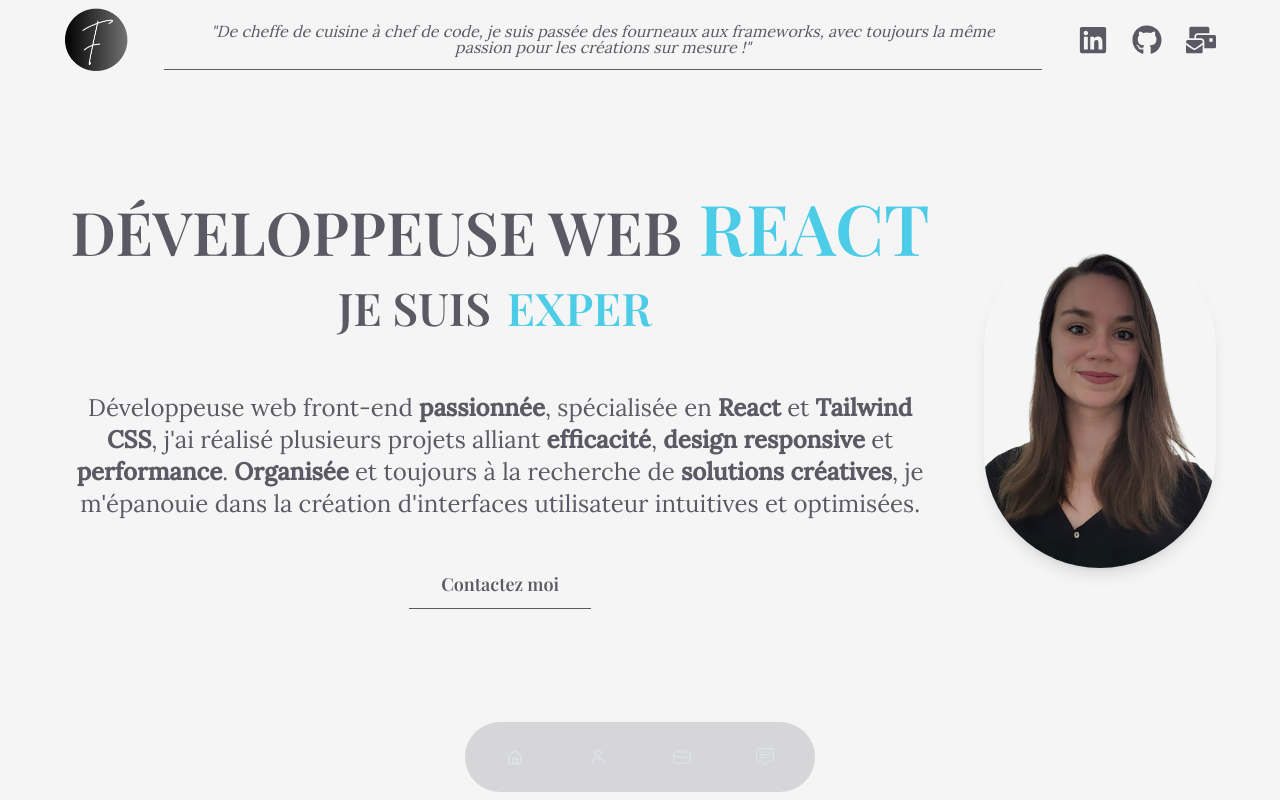
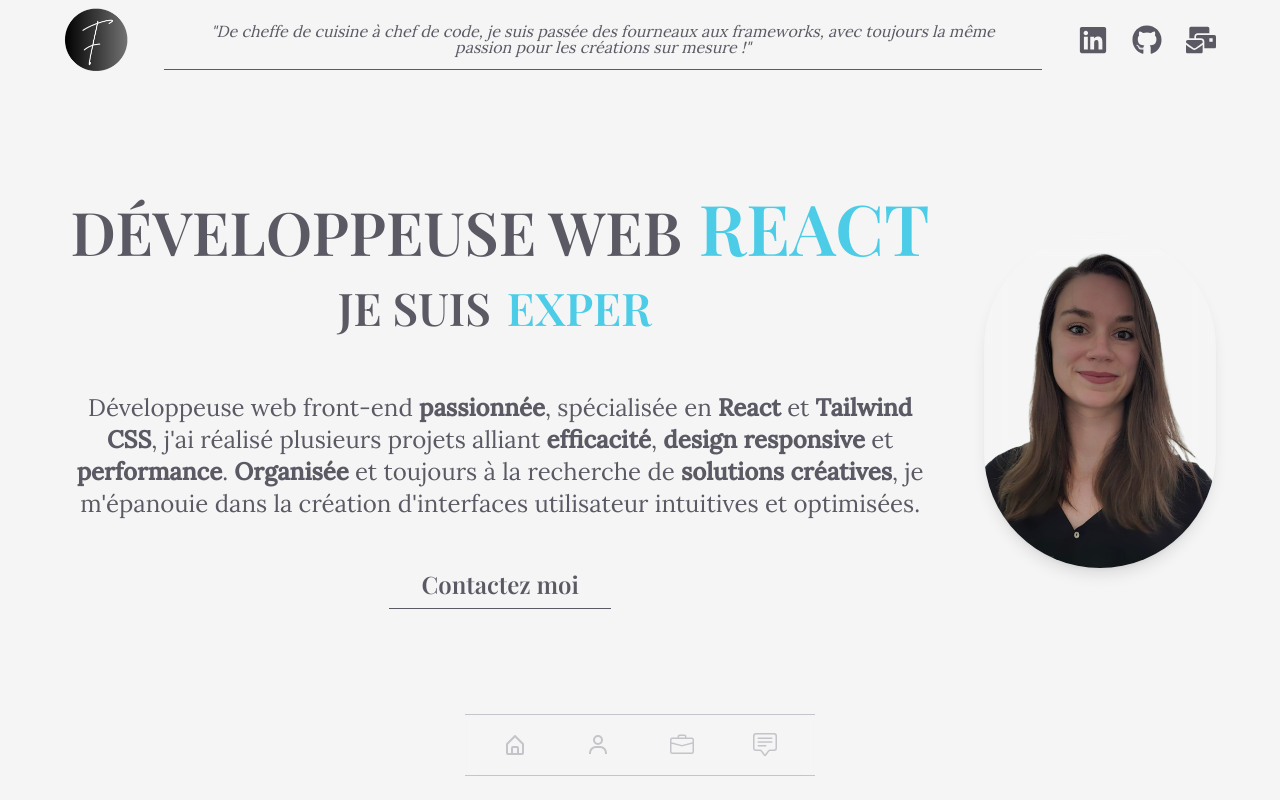
Before and after one commit to FlorianeHJ/florianehj, a React (Create React App) app: page / in a window 1280 px wide. Shown: the top 800 px of the page. Built offline with nearby package versions, Linux system fonts and the light colour scheme.

Commit message:
modif navbar

```diff
--- /dev/null
+++ b/src/components/BtnNav.jsx
@@ -0,0 +1,16 @@
+import React from 'react'
+import { Link } from 'react-scroll'
+
+const BtnNav = ({ to, icon }) => {
+    return (
+        <Link
+            to={to}
+            smooth={true}
+            className="cursor-pointer w-[60px] h-[60px] flex items-center justify-center transition-transform duration-200 hover:scale-105 hover:text-text"
+        >
+            {icon}
+        </Link>
+    )
+}
+
+export default BtnNav
--- a/src/components/Header.jsx
+++ b/src/components/Header.jsx
@@ -57,17 +57,26 @@ const Header = () => {
                     </div>
                 </div>
                 <div>
-                    <div className="flex text-3xl gap-x-6 max-w-max mx-auto ">
+                    <div className="flex text-3xl gap-x-6 max-w-max mx-auto">
                         <a
                             target="_blank"
                             href="https://www.linkedin.com/in/floriane-hurtebize-03218b119/"
+                            className="transition-transform duration-200 hover:scale-125 hover:text-accent"
                         >
                             <FaLinkedin />
                         </a>
-                        <a target="_blank" href="https://github.com/FlorianeHJ">
+                        <a
+                            target="_blank"
+                            href="https://github.com/FlorianeHJ"
+                            className="transition-transform duration-200 hover:scale-125 hover:text-accent"
+                        >
                             <FaGithub />
                         </a>
-                        <a target="_blank" href="mailto:fjulia.dev@gmail.com">
+                        <a
+                            target="_blank"
+                            href="mailto:fjulia.dev@gmail.com"
+                            className="transition-transform duration-200 hover:scale-125 hover:text-accent"
+                        >
                             <FaMailBulk />
                         </a>
                     </div>
--- a/src/components/Nav.jsx
+++ b/src/components/Nav.jsx
@@ -1,40 +1,15 @@
 import { BiHomeAlt, BiUser } from 'react-icons/bi'
 import { BsBriefcase, BsChatSquareText } from 'react-icons/bs'
-import { Link } from 'react-scroll'
+import BtnNav from './BtnNav' // Assurez-vous que le chemin du fichier est correct
 
 const Nav = () => {
     return (
-        <nav className="fixed bottom-2 lg:bottom:8 w-full overflow-hidden z-50">
-            <div className="w-[350px] bg-primary/20 h-[70px] backdrop-blur-2x1 rounded-full mx-auto px-5 flex justify-between items-center text-2x1 text-[#e0f2fe]/50 '">
-                <Link
-                    to="home"
-                    smooth={true}
-                    className="cursor-pointer w-[60px] h-[60px]  flex items-center justify-center hover:hover active:active "
-                >
-                    <BiHomeAlt />
-                </Link>
-                <Link
-                    to="about"
-                    smooth={true}
-                    className="cursor-pointer w-[60px] h-[60px] flex items-center justify-center hover:hover"
-                >
-                    <BiUser />
-                </Link>
-
-                <Link
-                    to="work"
-                    smooth={true}
-                    className="cursor-pointer w-[60px] h-[60px] flex items-center justify-center hover:hover"
-                >
-                    <BsBriefcase />
-                </Link>
-                <Link
-                    to="contact"
-                    smooth={true}
-                    className="cursor-pointer w-[60px] h-[60px] flex items-center justify-center hover:hover"
-                >
-                    <BsChatSquareText />
-                </Link>
+        <nav className="fixed bottom-2 lg:bottom-6 w-full overflow-hidden z-50">
+            <div className="w-[350px] mx-auto px-5 flex justify-between items-center text-2xl text-btnActive border-t border-b border-btnActive backdrop-blur-sm">
+                <BtnNav to="home" icon={<BiHomeAlt />} />
+                <BtnNav to="about" icon={<BiUser />} />
+                <BtnNav to="work" icon={<BsBriefcase />} />
+                <BtnNav to="contact" icon={<BsChatSquareText />} />
             </div>
         </nav>
     )
--- a/src/index.css
+++ b/src/index.css
@@ -13,7 +13,7 @@
         @apply font-primary font-semibold text-[26px] mb-6 leading-[46px];
     }
     .btn {
-        @apply font-primary text-text font-bold px-8 py-2 border-b  transition duration-200 ease-in-out;
+        @apply font-primary text-text font-bold px-8 py-2 border-b  transition duration-200 ease-in-out text-2xl;
     }
 
     .btn:hover {
--- a/tailwind.config.js
+++ b/tailwind.config.js
@@ -26,7 +26,6 @@ module.exports = {
             text: '#5B5963',
             transparent: 'transparent',
             btnHover: '#e5e5e5',
-
             btnActive: '#c4c4ca',
         },
 
```
